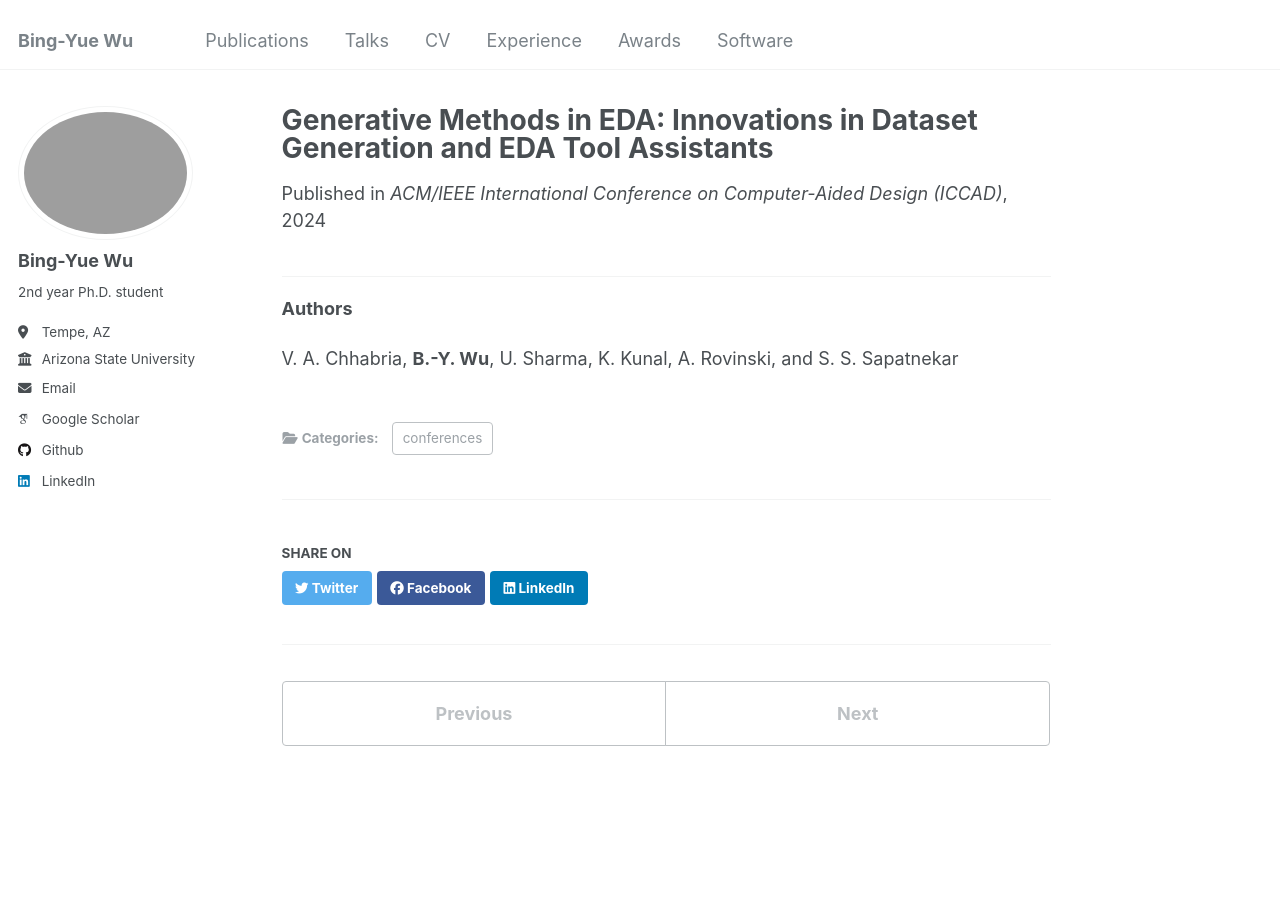
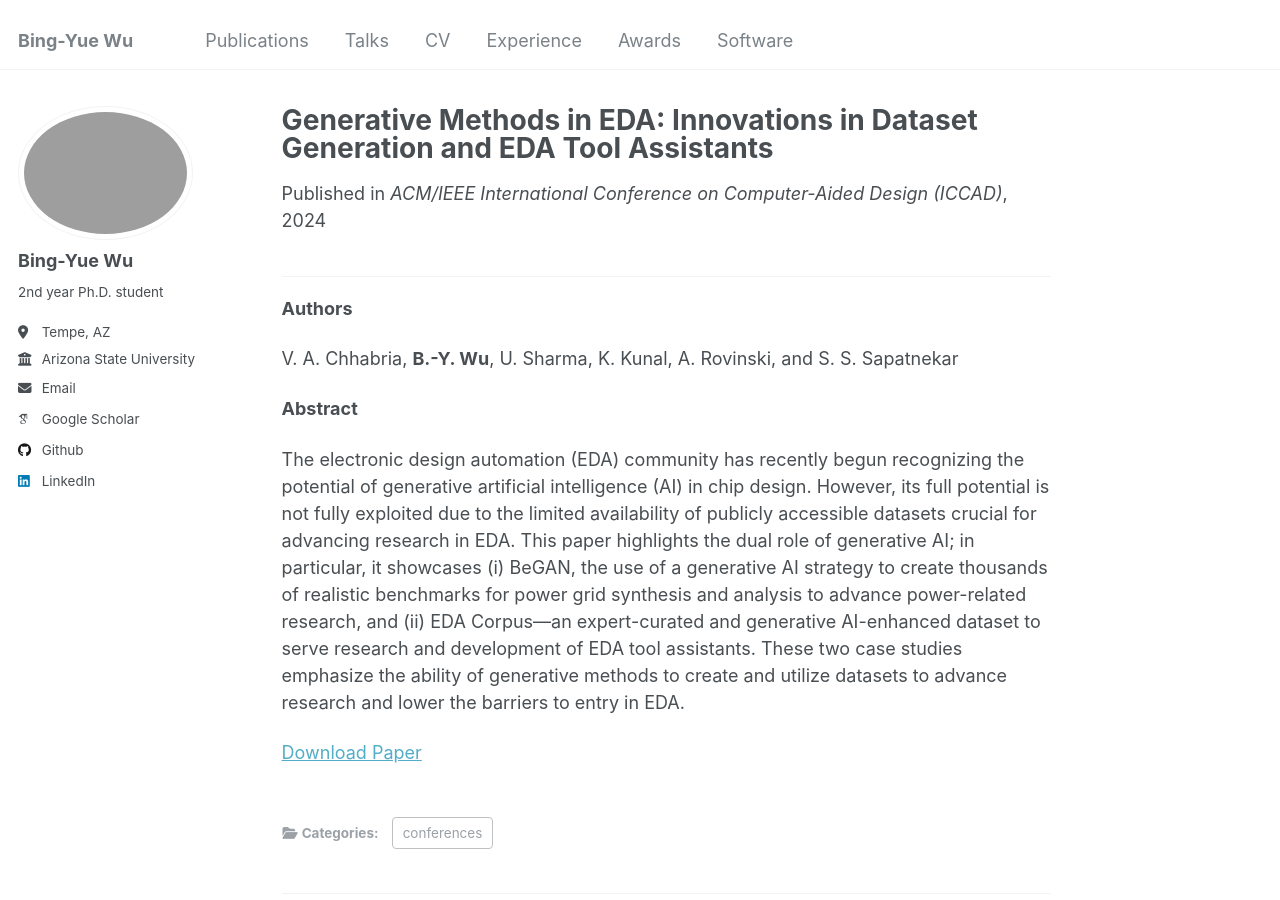
Before and after one commit to bingyuew/bingyuew.github.io, a Jekyll site: the page built from _publications/2024-10-31-iccad-2.md, in a window 1280 px wide and 900 px high. Built offline with Jekyll 4.4.1, drawn with Linux system fonts in a browser that asks for light colours; some web fonts are replaced.

Commit message:
update pub
Signed-off-by: 吳秉曜 <wubingyao@MacBook-bro.local>

```diff
--- a/_publications/2024-10-31-iccad-2.md
+++ b/_publications/2024-10-31-iccad-2.md
@@ -14,3 +14,10 @@ author: 'V. A. Chhabria, <strong>B.-Y. Wu</strong>, U. Sharma, K. Kunal, A. Rovi
 **Authors**
 
 V. A. Chhabria, **B.-Y. Wu**, U. Sharma, K. Kunal, A. Rovinski, and S. S. Sapatnekar
+
+
+**Abstract**
+
+The electronic design automation (EDA) community has recently begun recognizing the potential of generative artificial intelligence (AI) in chip design. However, its full potential is not fully exploited due to the limited availability of publicly accessible datasets crucial for advancing research in EDA. This paper highlights the dual role of generative AI; in particular, it showcases (i) BeGAN, the use of a generative AI strategy to create thousands of realistic benchmarks for power grid synthesis and analysis to advance power-related research, and (ii) EDA Corpus---an expert-curated and generative AI-enhanced dataset to serve research and development of EDA tool assistants. These two case studies emphasize the ability of generative methods to create and utilize datasets to advance research and lower the barriers to entry in EDA.
+
+[Download Paper](https://dl.acm.org/doi/10.1145/3676536.3697122)
```
Also changed, not shown: _publications/2024-10-31-iccad-1.md (+2 -2 lines), _publications/2024-10-31-iccad-3.md (+7 -0 lines).
